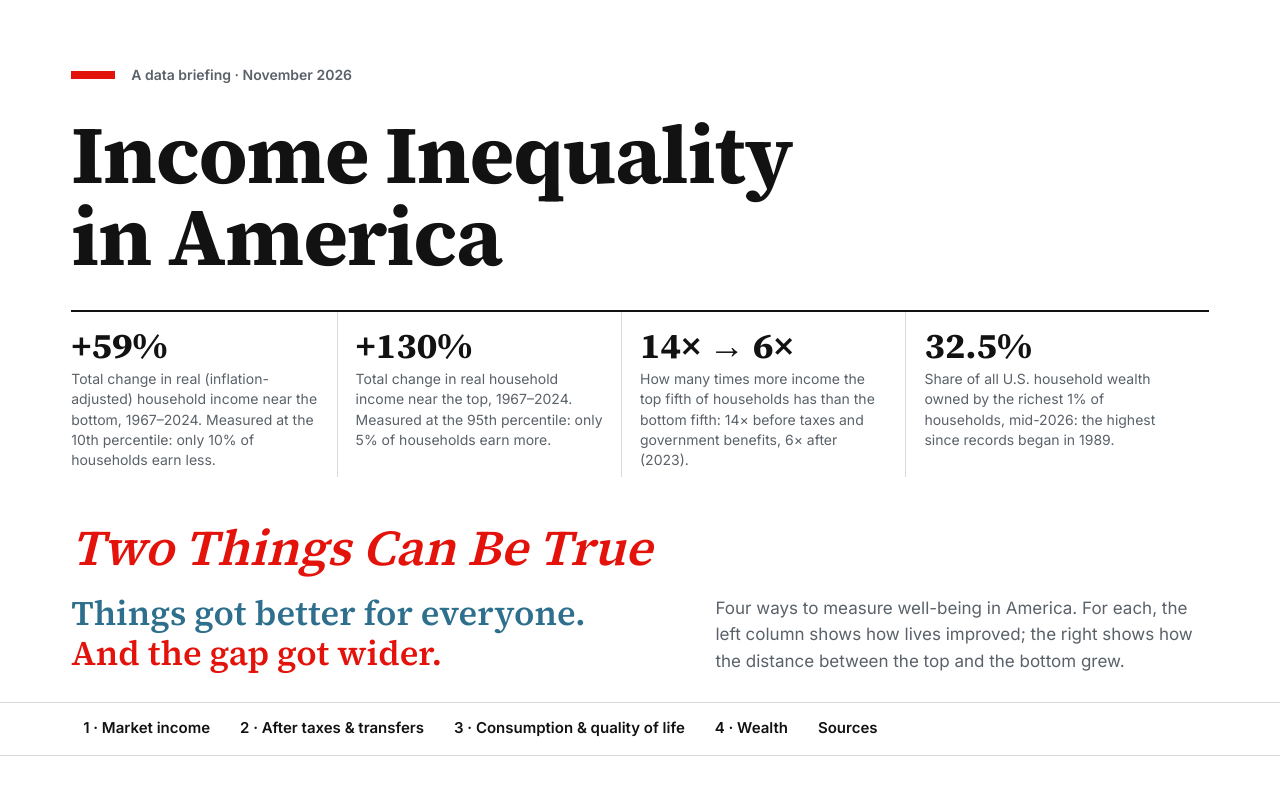
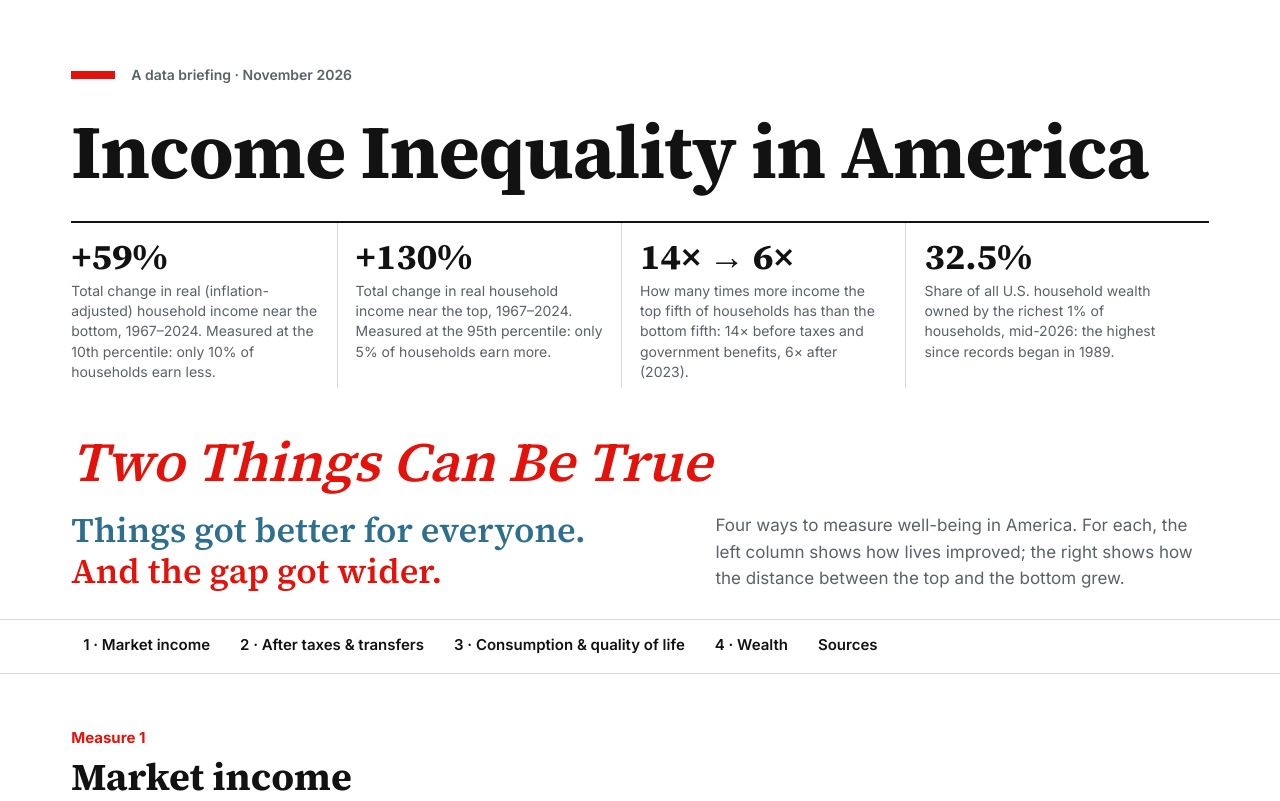
Before and after one commit to wrigh1ca-code/income-inequality, a plain HTML site: page index.html in a window 1280 px wide. Shown: the top 801 px of the page. Drawn offline with Linux system fonts and the light colour scheme.

Commit message:
Landing: slightly smaller title, slightly larger subtitle
Co-Authored-By: Claude Opus 5.5 <noreply@anthropic.com>
Claude-Session: https://claude.ai/code/session_01WUYX1dRpj9yQpXtvikR8fq

```diff
--- a/index.html
+++ b/index.html
@@ -24,14 +24,14 @@
 *{box-sizing:border-box;min-width:0}
 body{margin:0;background:var(--bg);color:var(--ink);font:16px/1.55 Inter,system-ui,sans-serif;overflow-x:clip}
 h1,h2{font-family:"Source Serif 4",Georgia,serif;line-height:1.08;text-wrap:balance;margin:0}
-h1{font-size:clamp(44px,6.4vw,92px);line-height:1;letter-spacing:-.015em;max-width:none}
+h1{font-size:clamp(42px,5.9vw,84px);line-height:1;letter-spacing:-.015em;max-width:none}
 h2{font-size:clamp(28px,3.4vw,38px)}
 p{margin:0;max-width:70ch}
 a{color:var(--slate)}
 .wrap{max-width:1240px;margin:0 auto;padding:0 max(4vw,16px)}
 .eyebrow{display:flex;align-items:center;gap:16px;margin-bottom:28px;font-size:14px;font-weight:600;color:var(--muted)}
 .eyebrow span{width:44px;height:8px;background:var(--red);flex:none}
-.subtitle{margin:44px 0 18px;max-width:none;font:italic 500 clamp(30px,3.9vw,56px)/1.08 "Source Serif 4",Georgia,serif;color:var(--red)}
+.subtitle{margin:44px 0 18px;max-width:none;font:italic 500 clamp(33px,4.3vw,62px)/1.08 "Source Serif 4",Georgia,serif;color:var(--red)}
 .hrule{height:1px;background:var(--rule);margin:28px 0 28px}
 .lead{display:flex;flex-wrap:wrap;gap:24px 56px;align-items:flex-end;justify-content:space-between}
 .tagline{margin:0;max-width:30ch;font:600 clamp(27px,2.7vw,36px)/1.18 "Source Serif 4",Georgia,serif}
```
